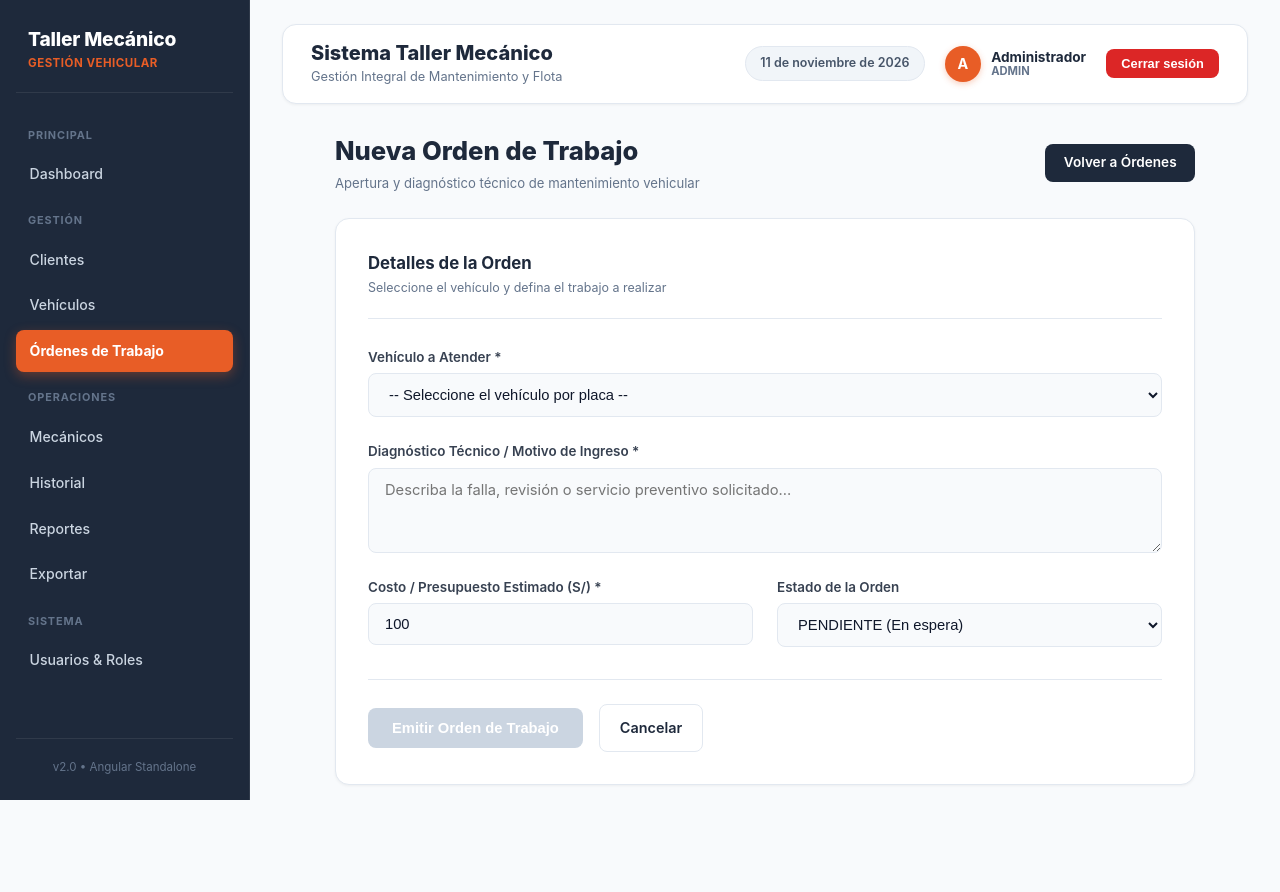
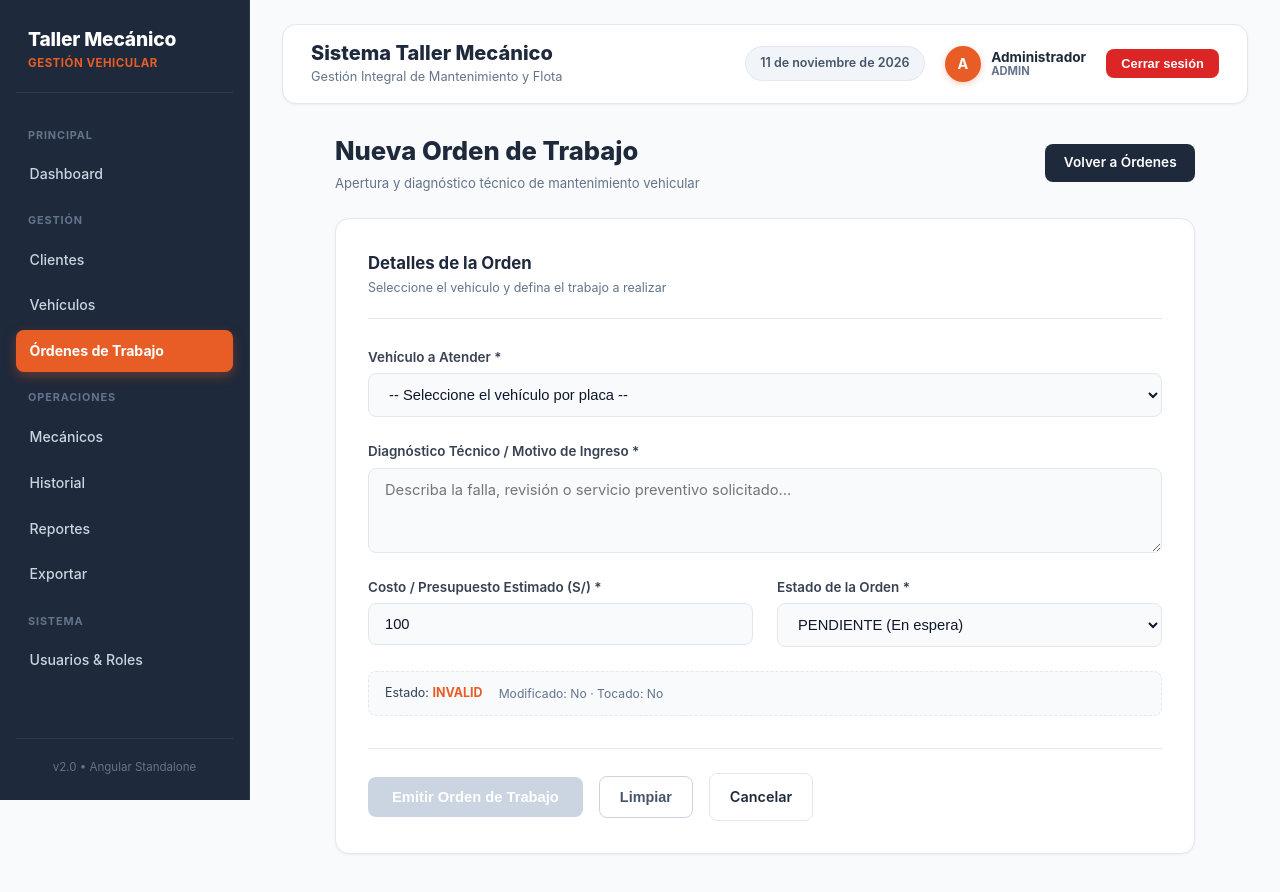
Before and after one commit to diegomejia3435-lang/taller_mecanico, an Angular app in the folder taller-frontend/: page /ordenes/nuevo in a window 1280 px wide. Shown: the top 892 px of the page. Before the commit the page ends 833 px from the top, so only its background shows below. Built offline with nearby package versions, Linux system fonts and the light colour scheme.

Commit message:
Formulario con Validación - Ordenes

```diff
--- a/taller-frontend/src/app/pages/ordenes/ordenes-form.page.html
+++ b/taller-frontend/src/app/pages/ordenes/ordenes-form.page.html
@@ -19,15 +19,25 @@
       <small class="form-orden__card-subtitulo">Seleccione el vehículo y defina el trabajo a realizar</small>
     </div>
 
-    <form [formGroup]="form" (ngSubmit)="guardar()" class="form-orden__form">
+    <!-- ALERTA DE ERROR DEL SERVIDOR -->
+    @if (errorServidor()) {
+      <div class="form-orden__alerta-servidor" role="alert">
+        {{ errorServidor() }}
+      </div>
+    }
+
+    <form [formGroup]="form" (ngSubmit)="guardar()" class="form-orden__form" novalidate>
       <div class="form-orden__grid">
         <!-- VEHÍCULO -->
         <div class="campo campo--full">
-          <label class="campo__label">Vehículo a Atender *</label>
+          <label for="vehiculoId" class="campo__label">Vehículo a Atender *</label>
           <select
+            id="vehiculoId"
             formControlName="vehiculoId"
             class="campo__input"
-            [class.campo__input--error]="form.get('vehiculoId')?.invalid && form.get('vehiculoId')?.touched"
+            [class.campo__input--error]="invalido('vehiculoId')"
+            [attr.aria-invalid]="invalido('vehiculoId')"
+            aria-describedby="error-vehiculoId"
           >
             <option [ngValue]="null">-- Seleccione el vehículo por placa --</option>
             @for (v of vehiculoService.vehiculos(); track v.id) {
@@ -36,51 +46,67 @@
               </option>
             }
           </select>
-          @if (form.get('vehiculoId')?.invalid && form.get('vehiculoId')?.touched) {
-            <div class="campo__error">
-              Debe seleccionar un vehículo para emitir la orden.
+          @if (invalido('vehiculoId')) {
+            <div class="campo__error" id="error-vehiculoId" role="alert">
+              Debe seleccionar un vehículo para emitir la orden de trabajo.
             </div>
           }
         </div>
 
         <!-- DIAGNÓSTICO TÉCNICO -->
         <div class="campo campo--full">
-          <label class="campo__label">Diagnóstico Técnico / Motivo de Ingreso *</label>
+          <label for="diagnosticoTecnico" class="campo__label">Diagnóstico Técnico / Motivo de Ingreso *</label>
           <textarea
+            id="diagnosticoTecnico"
             formControlName="diagnosticoTecnico"
             rows="3"
             class="campo__input campo__textarea"
-            [class.campo__input--error]="form.get('diagnosticoTecnico')?.invalid && form.get('diagnosticoTecnico')?.touched"
+            [class.campo__input--error]="invalido('diagnosticoTecnico')"
+            [attr.aria-invalid]="invalido('diagnosticoTecnico')"
+            aria-describedby="error-diagnosticoTecnico"
             placeholder="Describa la falla, revisión o servicio preventivo solicitado..."
           ></textarea>
-          @if (form.get('diagnosticoTecnico')?.invalid && form.get('diagnosticoTecnico')?.touched) {
-            <div class="campo__error">
-              El diagnóstico es obligatorio (mínimo 5 caracteres).
+          @if (invalido('diagnosticoTecnico')) {
+            <div class="campo__error" id="error-diagnosticoTecnico" role="alert">
+              @if (form.get('diagnosticoTecnico')?.hasError('required')) {
+                El diagnóstico técnico es obligatorio.
+              } @else if (form.get('diagnosticoTecnico')?.hasError('minlength')) {
+                El diagnóstico debe contener al menos 5 caracteres descriptivos.
+              } @else {
+                El campo no puede contener únicamente espacios en blanco.
+              }
             </div>
           }
         </div>
 
         <!-- MONTO TOTAL ESTIMADO -->
         <div class="campo">
-          <label class="campo__label">Costo / Presupuesto Estimado (S/) *</label>
+          <label for="montoTotal" class="campo__label">Costo / Presupuesto Estimado (S/) *</label>
           <input
+            id="montoTotal"
             type="number"
             step="0.50"
             formControlName="montoTotal"
             class="campo__input"
-            [class.campo__input--error]="form.get('montoTotal')?.invalid && form.get('montoTotal')?.touched"
+            [class.campo__input--error]="invalido('montoTotal')"
+            [attr.aria-invalid]="invalido('montoTotal')"
+            aria-describedby="error-montoTotal"
           />
-          @if (form.get('montoTotal')?.invalid && form.get('montoTotal')?.touched) {
-            <div class="campo__error">
-              Ingrese un monto válido mayor o igual a 0.
+          @if (invalido('montoTotal')) {
+            <div class="campo__error" id="error-montoTotal" role="alert">
+              @if (form.get('montoTotal')?.hasError('required')) {
+                El presupuesto estimado es obligatorio.
+              } @else if (form.get('montoTotal')?.hasError('min')) {
+                El monto no puede ser negativo (mínimo S/ 0.00).
+              }
             </div>
           }
         </div>
 
         <!-- ESTADO INICIAL -->
         <div class="campo">
-          <label class="campo__label">Estado de la Orden</label>
-          <select formControlName="estado" class="campo__input">
+          <label for="estado" class="campo__label">Estado de la Orden *</label>
+          <select id="estado" formControlName="estado" class="campo__input">
             <option value="PENDIENTE">PENDIENTE (En espera)</option>
             <option value="EN_PROCESO">EN PROCESO (En bahía)</option>
             <option value="TERMINADO">TERMINADO (Listo para entrega)</option>
@@ -88,14 +114,29 @@
         </div>
       </div>
 
+      <!-- BARRA DE ESTADO DEL FORMULARIO REACTIVO (Semana 13) -->
+      <div class="form-orden__estado-barra">
+        <span class="badge-estado-form">Estado: <strong>{{ form.status }}</strong></span>
+        <span class="badge-estado-sub">Modificado: {{ form.dirty ? 'Sí' : 'No' }} · Tocado: {{ form.touched ? 'Sí' : 'No' }}</span>
+      </div>
+
       <!-- BOTONES -->
       <div class="form-orden__acciones">
         <button
           type="submit"
           class="form-orden__btn-guardar"
-          [disabled]="form.invalid"
+          [disabled]="enviando() || form.invalid"
         >
-          {{ esEdicion ? 'Actualizar Orden' : 'Emitir Orden de Trabajo' }}
+          {{ enviando() ? 'Guardando...' : (esEdicion ? 'Actualizar Orden' : 'Emitir Orden de Trabajo') }}
+        </button>
+
+        <button
+          type="button"
+          class="form-orden__btn-limpiar"
+          [disabled]="enviando()"
+          (click)="limpiar()"
+        >
+          Limpiar
         </button>
 
         <a routerLink="/ordenes" class="form-orden__btn-cancelar">
--- a/taller-frontend/src/app/pages/ordenes/ordenes-form.page.scss
+++ b/taller-frontend/src/app/pages/ordenes/ordenes-form.page.scss
@@ -118,6 +118,53 @@
     }
   }
 
+  &__alerta-servidor {
+    background: #fff0f1;
+    border-left: 4px solid $danger;
+    color: #991b1b;
+    padding: 0.85rem 1.15rem;
+    border-radius: 4px;
+    font-size: 0.88rem;
+    font-weight: 500;
+    margin-bottom: 1.25rem;
+  }
+
+  &__estado-barra {
+    display: flex;
+    align-items: center;
+    gap: 1rem;
+    padding: 0.75rem 1rem;
+    background: #f8fafc;
+    border: 1px dashed $border-color;
+    border-radius: $radius-sm;
+    margin-top: 1.5rem;
+    flex-wrap: wrap;
+  }
+
+  &__btn-limpiar {
+    display: inline-block;
+    padding: 0.75rem 1.25rem;
+    border-radius: $radius-sm;
+    border: 1px solid #cbd5e1;
+    background: #ffffff;
+    color: #475569;
+    font-size: 0.9rem;
+    font-weight: 600;
+    cursor: pointer;
+    transition: all 0.2s ease;
+
+    &:hover:not(:disabled) {
+      background: #f1f5f9;
+      color: $text-dark;
+      border-color: #94a3b8;
+    }
+
+    &:disabled {
+      opacity: 0.5;
+      cursor: not-allowed;
+    }
+  }
+
   &__btn-cancelar {
     display: inline-block;
     padding: 0.75rem 1.25rem;
@@ -193,3 +240,18 @@
     margin-top: 0.15rem;
   }
 }
+
+.badge-estado-form {
+  font-size: 0.78rem;
+  color: #334155;
+
+  strong {
+    color: $primary;
+    font-weight: 700;
+  }
+}
+
+.badge-estado-sub {
+  font-size: 0.76rem;
+  color: $text-muted;
+}
--- a/taller-frontend/src/app/pages/ordenes/ordenes-form.page.ts
+++ b/taller-frontend/src/app/pages/ordenes/ordenes-form.page.ts
@@ -1,4 +1,4 @@
-import { Component, OnInit, inject } from '@angular/core';
+import { Component, OnInit, inject, signal } from '@angular/core';
 import { FormBuilder, FormGroup, ReactiveFormsModule, Validators } from '@angular/forms';
 import { ActivatedRoute, Router, RouterLink } from '@angular/router';
 import { OrdenService } from '../../services/orden.service';
@@ -21,10 +21,13 @@ export class OrdenesFormPage implements OnInit {
 
   ordenId: number | null = null;
   esEdicion = false;
+  readonly enviando = signal(false);
+  readonly errorServidor = signal('');
 
-  form: FormGroup = this.fb.group({
+  // Formulario reactivo con validaciones rigurosas (Semana 13 - UTP)
+  readonly form: FormGroup = this.fb.group({
     vehiculoId: [null, [Validators.required]],
-    diagnosticoTecnico: ['', [Validators.required, Validators.minLength(5)]],
+    diagnosticoTecnico: ['', [Validators.required, Validators.minLength(5), Validators.pattern(/.*\S.*/)]],
     montoTotal: [100.0, [Validators.required, Validators.min(0)]],
     estado: ['PENDIENTE', [Validators.required]],
   });
@@ -48,16 +51,27 @@ export class OrdenesFormPage implements OnInit {
     }
   }
 
+  invalido(campo: string): boolean {
+    const control = this.form.get(campo);
+    return !!(control && control.invalid && (control.touched || control.dirty));
+  }
+
   guardar(): void {
-    if (this.form.invalid) {
-      this.form.markAllAsTouched();
-      return;
-    }
+    if (this.enviando()) return;
+    this.form.markAllAsTouched();
+    if (this.form.invalid) return;
+
+    this.enviando.set(true);
+    this.errorServidor.set('');
 
     const { vehiculoId, diagnosticoTecnico, montoTotal, estado } = this.form.value;
     const vehiculoSeleccionado = this.vehiculoService.buscarPorId(Number(vehiculoId));
 
-    if (!vehiculoSeleccionado) return;
+    if (!vehiculoSeleccionado) {
+      this.enviando.set(false);
+      this.errorServidor.set('El vehículo seleccionado no existe en el catálogo.');
+      return;
+    }
 
     const datos = {
       id: this.ordenId ?? undefined,
@@ -68,12 +82,30 @@ export class OrdenesFormPage implements OnInit {
         nombreCompleto: 'Carlos Mendoza',
         especialidad: 'Motor y Frenos',
       },
-      diagnosticoTecnico,
+      diagnosticoTecnico: (diagnosticoTecnico as string).trim(),
       montoTotal: Number(montoTotal),
       estado: estado as EstadoOrden,
     };
 
-    this.ordenService.guardar(datos);
-    this.router.navigate(['/ordenes']);
+    try {
+      this.ordenService.guardar(datos);
+      this.enviando.set(false);
+      this.router.navigate(['/ordenes']);
+    } catch {
+      this.enviando.set(false);
+      this.errorServidor.set('Error al procesar la orden de trabajo.');
+    }
+  }
+
+  limpiar(): void {
+    this.form.reset({
+      vehiculoId: null,
+      diagnosticoTecnico: '',
+      montoTotal: 0,
+      estado: 'PENDIENTE',
+    });
+    this.form.markAsPristine();
+    this.form.markAsUntouched();
+    this.errorServidor.set('');
   }
 }
```
